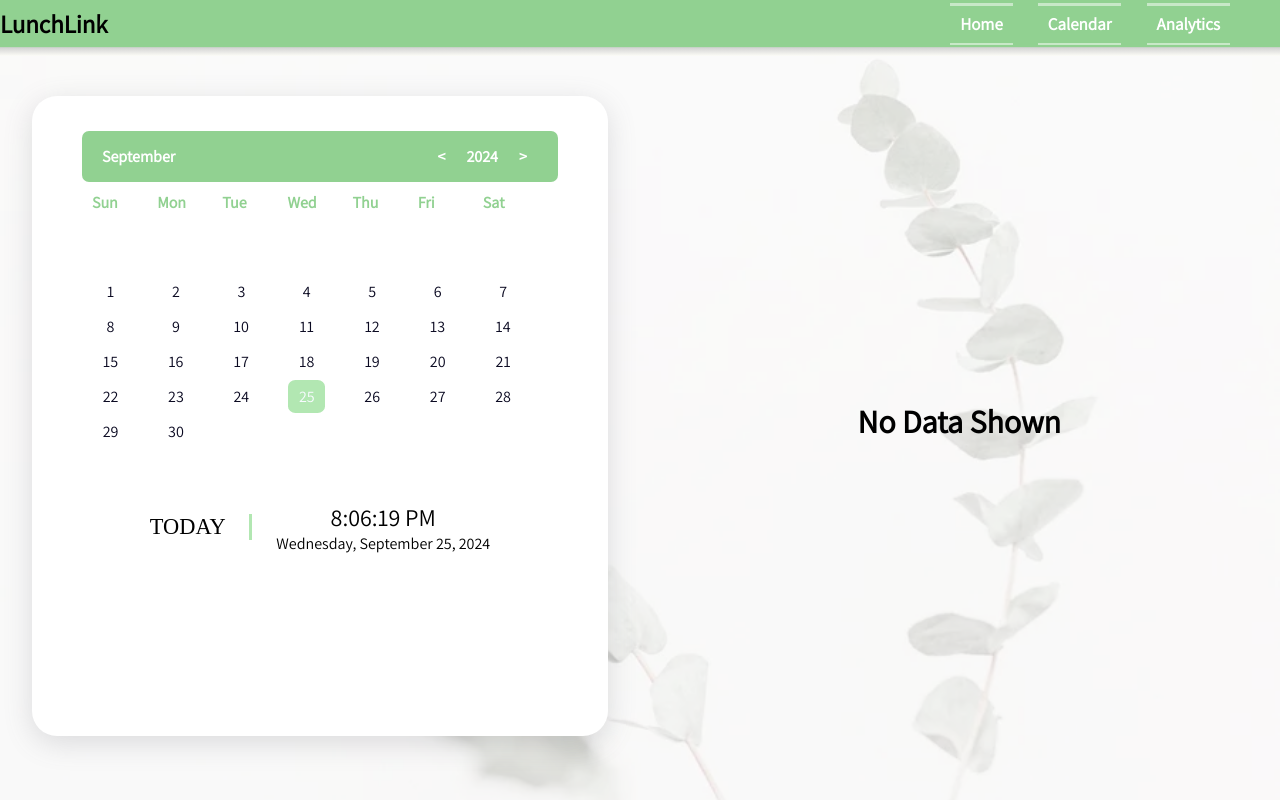
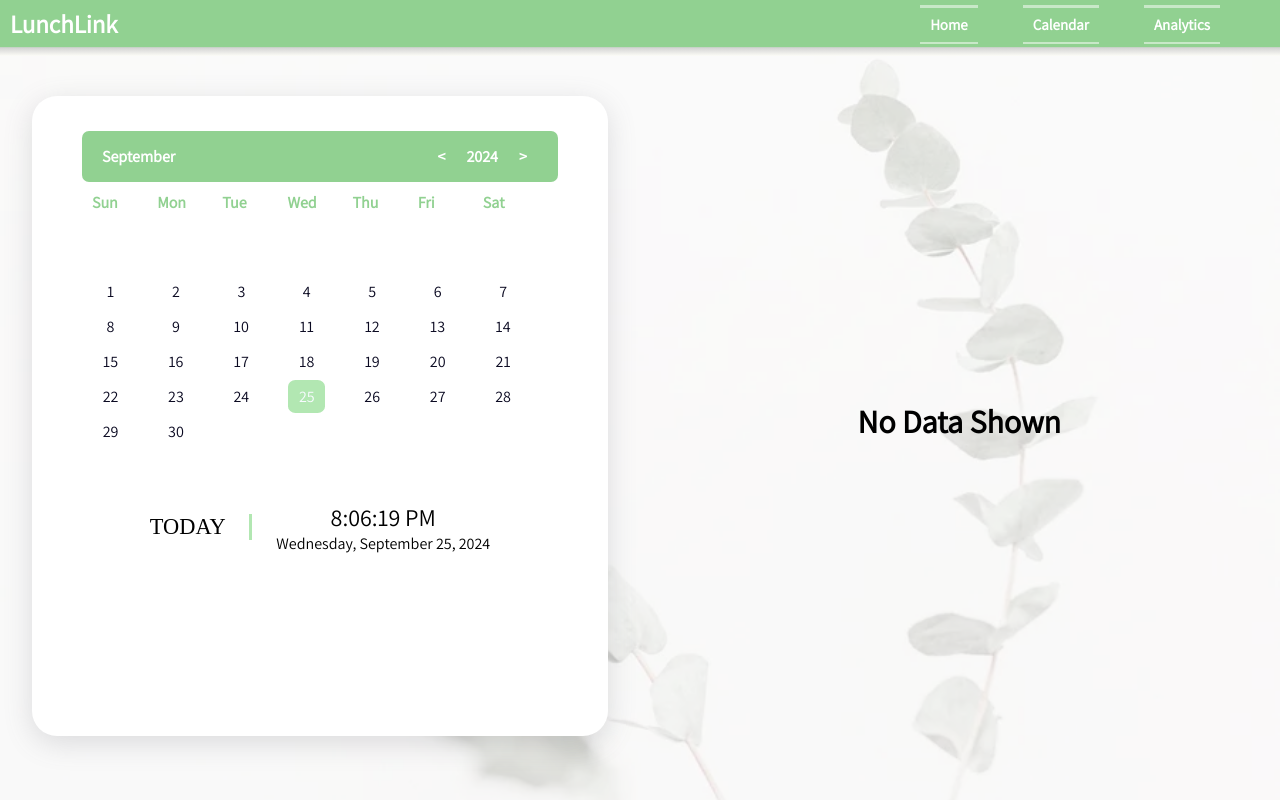
Before and after one commit to code4humanitycalhigh/LunchLink, a Flask app: page /calendar in a window 1280 px wide. Run offline with Flask 3, Linux system fonts and the light colour scheme; some libraries are stand-ins or nearby versions.

Commit message:
final commit, prototype 1

```diff
--- a/app.py
+++ b/app.py
@@ -27,9 +27,10 @@ def calendar():
 
 @app.route('/analytics', methods=['GET'])
 def analytics():
-    pie_dist=generate_pie(pie_df(), 'Distribution by Rating (out of 5)')
-    bar_top = generate_bar(get_5("bottom"),0,1,'5 Lowest Rated Food Options',[0,5])
-    bar_bottom = generate_bar(get_5("top"),0,1,'5 Highest Rated Food Options',[0,5])
+    colors=["#849ccc","#95b8d1","#b8e0d2","#d6eadf","#eac4d5"]
+    pie_dist=generate_pie(pie_df(), 'Distribution by Rating (out of 5)', colors)
+    bar_top = generate_bar(get_5("bottom"),0,1,'5 Lowest Rated Food Options',[0,5], colors)
+    bar_bottom = generate_bar(get_5("top"),0,1,'5 Highest Rated Food Options',[0,5], colors)
     line=generate_line(week_data())
 
     return render_template('analytics.html', line=line,bar1=bar_top,bar2=bar_bottom, pie1=pie_dist)#, pie1=pie1, pie2=pie2, bar1 = bar1, bar2=bar2)
--- a/static/css/style.css
+++ b/static/css/style.css
@@ -40,12 +40,15 @@ header{
 .nav-right{
   margin-bottom: 5px;
 }
-
+.logo{
+  color: white;
+  padding-left:10px;
+}
 .nav-right a{
   color: white;
   text-decoration: none;
-  margin: 0px 10px;
-  font-size: 17px;
+  margin: 0px 20px;
+  font-size: 15px;
   padding: 10px 10px;
   position: relative;
   z-index: 0;
--- a/static/js/script.js
+++ b/static/js/script.js
@@ -110,7 +110,9 @@ const generateCalendar = (month, year) => {
 
 
         document.querySelector('.d'+String(d)).addEventListener('click', function() {
+
             loader.style.display = 'inline-block';
+            console.log("after gay sex");
             dataSide.style.display = 'flex';
             text.innerHTML=`${month_names[month]} ${d} ${y}`;
             console.log(`month: ${m}, day: ${d}, year: ${y}`);
@@ -135,6 +137,10 @@ const generateCalendar = (month, year) => {
                                         total_ratings: ${response.total_ratings}
                                         percenteages: ${response.percentages}
                                         `);
+
+                      //put here
+                      loader.style.display = 'none';
+                      console.log("gay sex = none");
 
                       //checks which value is bigger, then assigns that index to the first
                       avg1.innerHTML = response.avg_list[0] >= response.avg_list[1]
@@ -180,7 +186,6 @@ const generateCalendar = (month, year) => {
             }
 
 
-            loader.style.display = 'none';
 
         });
 
```
